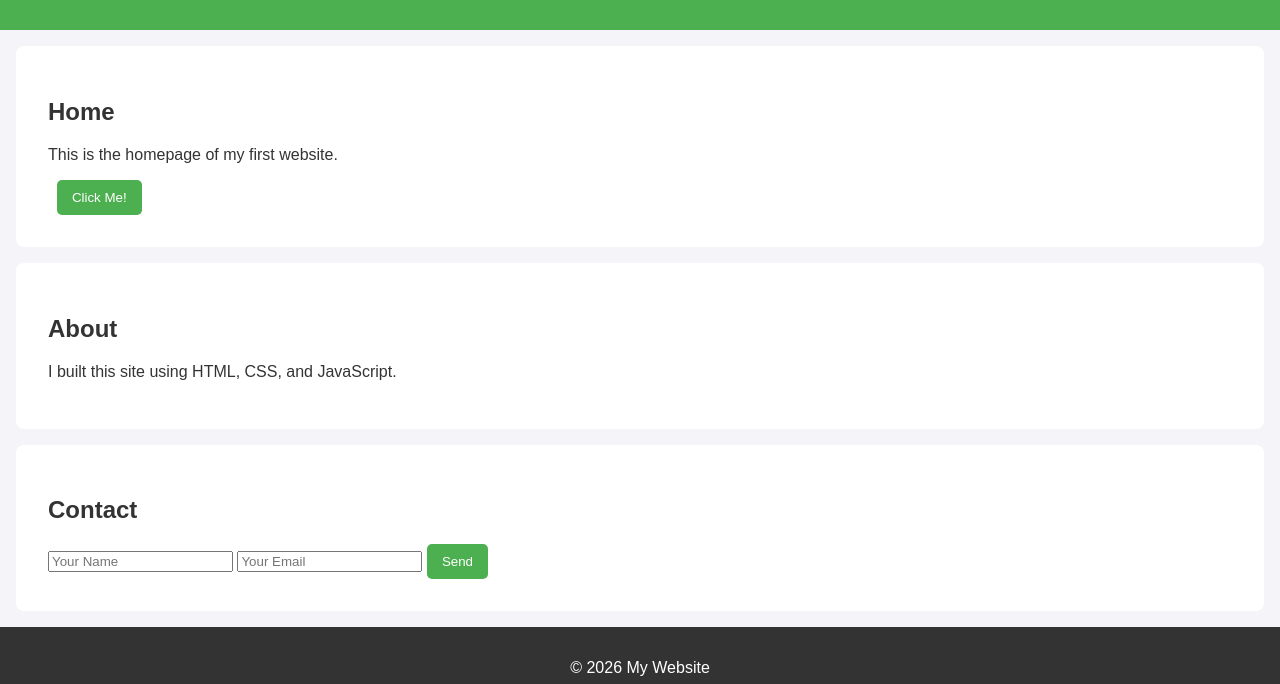
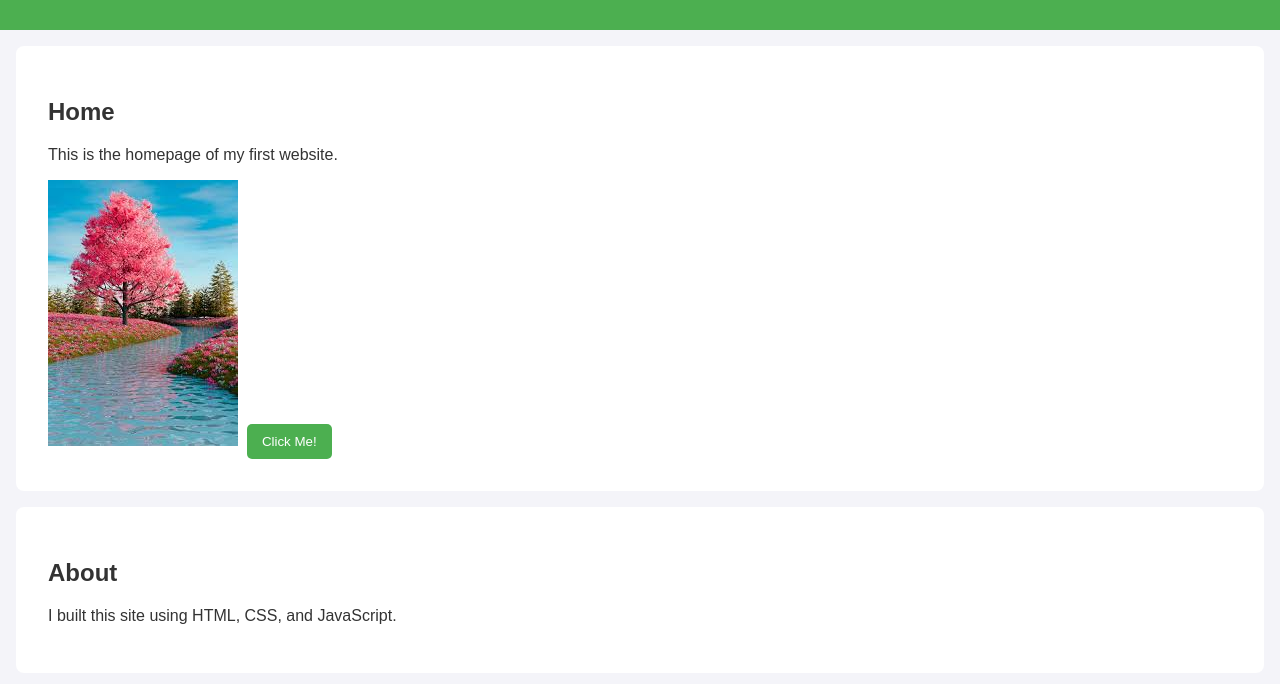
Before and after one commit to yeisreyleak-boop/my-website, a plain HTML site: page index.html in a window 1280 px wide. Shown: the part 116-800 px from the top of the page. Drawn offline with Linux system fonts and the light colour scheme.

Commit message:
Update index.html

```diff
--- a/index.html
+++ b/index.html
@@ -21,7 +21,7 @@
   <section id="home">
     <h2>Home</h2>
     <p>This is the homepage of my first website.</p>
-    <img src="../blue-sky-.webp" alt="">
+    <img src="../k.jpg" alt="">
    <img src="../premium_phot.avif" alt="">
     <button id="clickMe">Click Me!</button>
   </section>
```
